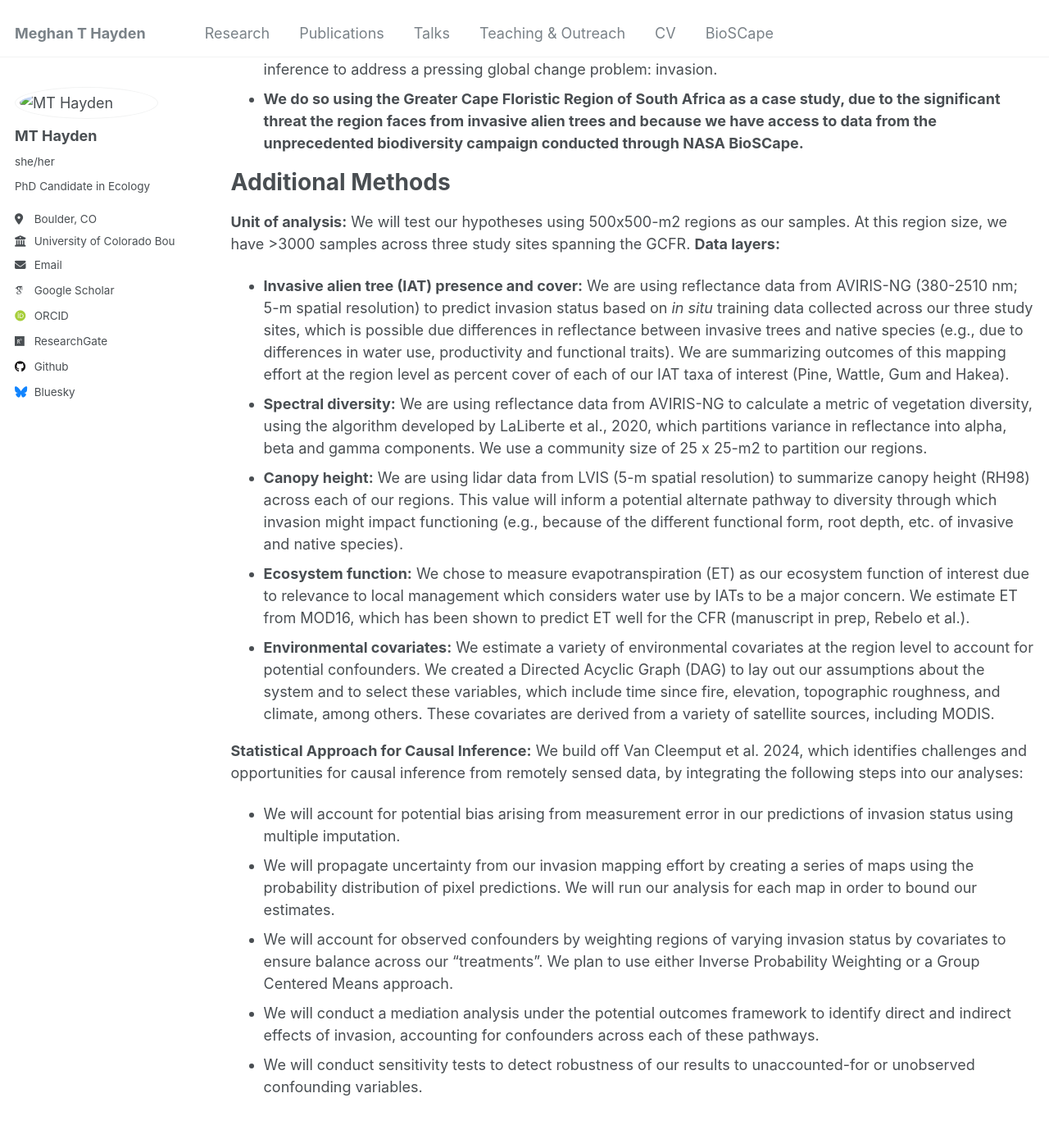
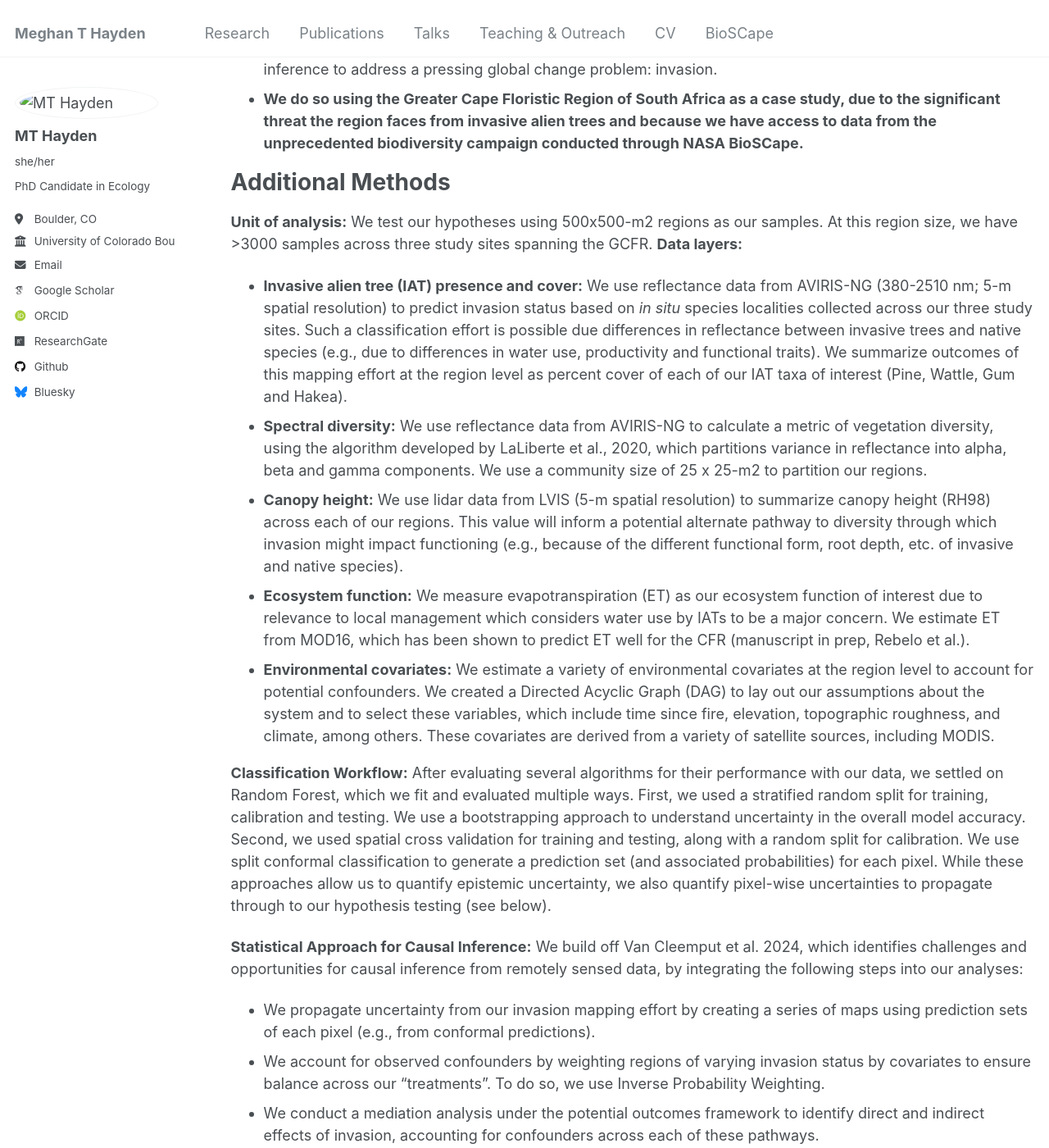
Before and after one commit to MeghanTHayden/MeghanTHayden.github.io, a Jekyll site: the page built from _pages/bioscape.md, in a window 1280 px wide and 1400 px high, scrolled down 1150 px. Shown: the whole window at 82% size. Built offline with Jekyll 4.4.1, drawn with Linux system fonts in a browser that asks for light colours; some web fonts are replaced; some of the changed text lies outside the part shown.

Commit message:
Update methods description

```diff
--- a/_pages/bioscape.md
+++ b/_pages/bioscape.md
@@ -26,17 +26,18 @@ Background
 
 Additional Methods
 ======
-**Unit of analysis:** We will test our hypotheses using 500x500-m2 regions as our samples. At this region size, we have >3000 samples across three study sites spanning the GCFR.
+**Unit of analysis:** We test our hypotheses using 500x500-m2 regions as our samples. At this region size, we have >3000 samples across three study sites spanning the GCFR.
 **Data layers:**
-* **Invasive alien tree (IAT) presence and cover:** We are using reflectance data from AVIRIS-NG (380-2510 nm; 5-m spatial resolution) to predict invasion status based on *in situ* training data collected across our three study sites, which is possible due differences in reflectance between invasive trees and native species (e.g., due to differences in water use, productivity and functional traits). We are summarizing outcomes of this mapping effort at the region level as percent cover of each of our IAT taxa of interest (Pine, Wattle, Gum and Hakea).
-* **Spectral diversity:** We are using reflectance data from AVIRIS-NG to calculate a metric of vegetation diversity, using the algorithm developed by LaLiberte et al., 2020, which partitions variance in reflectance into alpha, beta and gamma components. We use a community size of 25 x 25-m2 to partition our regions.
-* **Canopy height:** We are using lidar data from LVIS (5-m spatial resolution) to summarize canopy height (RH98) across each of our regions. This value will inform a potential alternate pathway to diversity through which invasion might impact functioning (e.g., because of the different functional form, root depth, etc. of invasive and native species).
-* **Ecosystem function:** We chose to measure evapotranspiration (ET) as our ecosystem function of interest due to relevance to local management which considers water use by IATs to be a major concern. We estimate ET from MOD16, which has been shown to predict ET well for the CFR (manuscript in prep, Rebelo et al.).
+* **Invasive alien tree (IAT) presence and cover:** We use reflectance data from AVIRIS-NG (380-2510 nm; 5-m spatial resolution) to predict invasion status based on *in situ* species localities collected across our three study sites. Such a classification effort is possible due differences in reflectance between invasive trees and native species (e.g., due to differences in water use, productivity and functional traits). We summarize outcomes of this mapping effort at the region level as percent cover of each of our IAT taxa of interest (Pine, Wattle, Gum and Hakea).
+* **Spectral diversity:** We use reflectance data from AVIRIS-NG to calculate a metric of vegetation diversity, using the algorithm developed by LaLiberte et al., 2020, which partitions variance in reflectance into alpha, beta and gamma components. We use a community size of 25 x 25-m2 to partition our regions.
+* **Canopy height:** We use lidar data from LVIS (5-m spatial resolution) to summarize canopy height (RH98) across each of our regions. This value will inform a potential alternate pathway to diversity through which invasion might impact functioning (e.g., because of the different functional form, root depth, etc. of invasive and native species).
+* **Ecosystem function:** We measure evapotranspiration (ET) as our ecosystem function of interest due to relevance to local management which considers water use by IATs to be a major concern. We estimate ET from MOD16, which has been shown to predict ET well for the CFR (manuscript in prep, Rebelo et al.).
 * **Environmental covariates:** We estimate a variety of environmental covariates at the region level to account for potential confounders. We created a Directed Acyclic Graph (DAG) to lay out our assumptions about the system and to select these variables, which include time since fire, elevation, topographic roughness, and climate, among others. These covariates are derived from a variety of satellite sources, including MODIS.
 
+**Classification Workflow:** After evaluating several algorithms for their performance with our data, we settled on Random Forest, which we fit and evaluated multiple ways. First, we used a stratified random split for training, calibration and testing. We use a bootstrapping approach to understand uncertainty in the overall model accuracy. Second, we used spatial cross validation for training and testing, along with a random split for calibration. We use split conformal classification to generate a prediction set (and associated probabilities) for each pixel. While these approaches allow us to quantify epistemic uncertainty, we also quantify pixel-wise uncertainties to propagate through to our hypothesis testing (see below).
+
 **Statistical Approach for Causal Inference:** We build off Van Cleemput et al. 2024, which identifies challenges and opportunities for causal inference from remotely sensed data, by integrating the following steps into our analyses:
-* We will account for potential bias arising from measurement error in our predictions of invasion status using multiple imputation.
-* We will propagate uncertainty from our invasion mapping effort by creating a series of maps using the probability distribution of pixel predictions. We will run our analysis for each map in order to bound our estimates.
-* We will account for observed confounders by weighting regions of varying invasion status by covariates to ensure balance across our “treatments”. We plan to use either Inverse Probability Weighting or a Group Centered Means approach.
-* We will conduct a mediation analysis under the potential outcomes framework to identify direct and indirect effects of invasion, accounting for confounders across each of these pathways.
-* We will conduct sensitivity tests to detect robustness of our results to unaccounted-for or unobserved confounding variables.
+* We propagate uncertainty from our invasion mapping effort by creating a series of maps using prediction sets of each pixel (e.g., from conformal predictions).
+* We account for observed confounders by weighting regions of varying invasion status by covariates to ensure balance across our “treatments”. To do so, we use Inverse Probability Weighting.
+* We conduct a mediation analysis under the potential outcomes framework to identify direct and indirect effects of invasion, accounting for confounders across each of these pathways.
+* We conduct sensitivity tests to detect robustness of our results to unaccounted-for or unobserved confounding variables.
```
